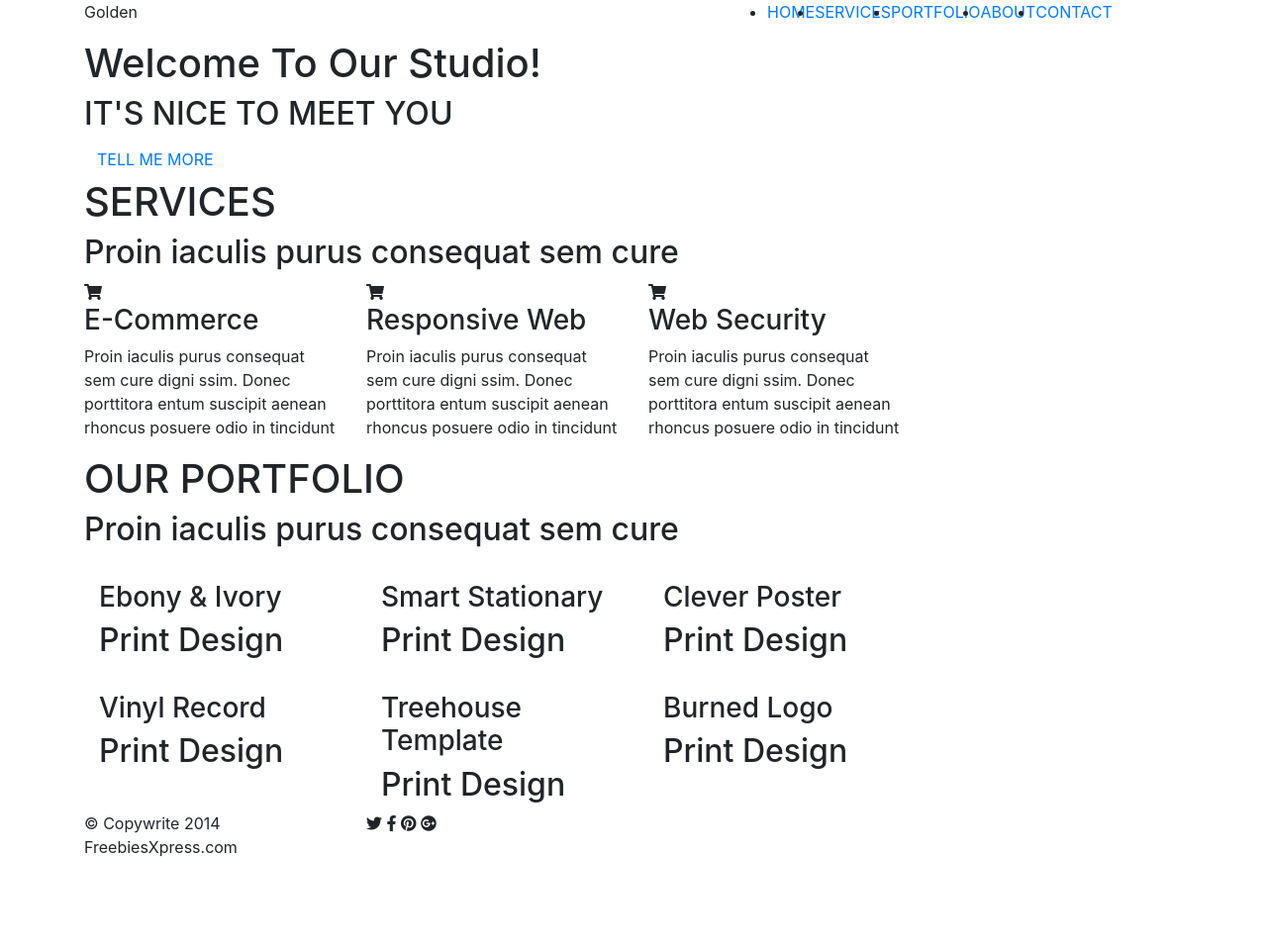
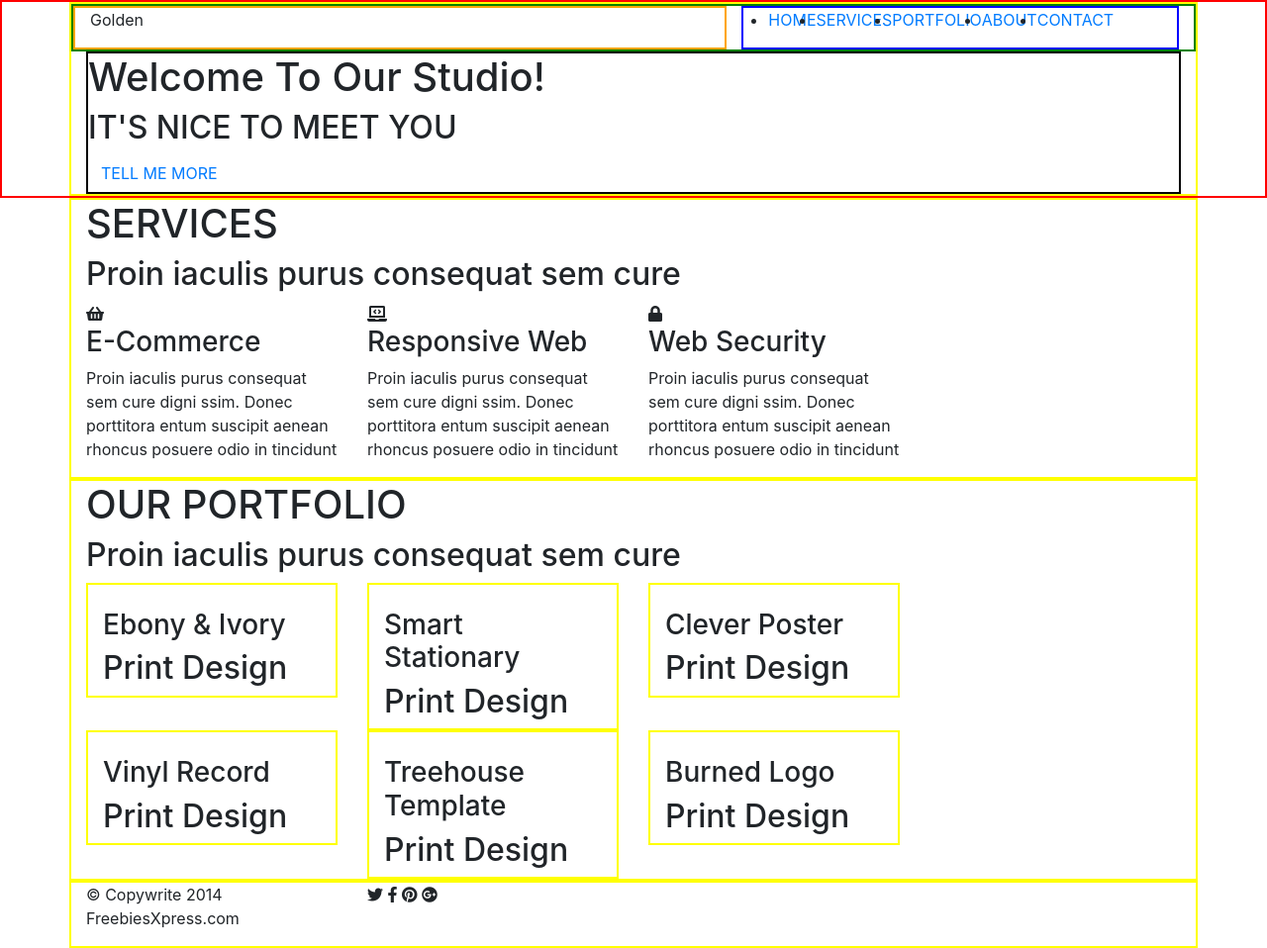
Before and after one commit to olejos777/project-task-runner, a website: page index.html in a window 1280 px wide. Shown: the whole page at 99% size. Before the commit the page ends 884 px from the top, so only its background shows below. Drawn offline with nearby package versions, Linux system fonts and the light colour scheme; a web font is replaced by a local one.

```diff
--- a/index.html
+++ b/index.html
@@ -56,7 +56,7 @@
         </div>
         <div class="row">
           <div class="col-lg-3">
-            <i class="fas fa-shopping-cart"></i>
+            <i class="fas fa-shopping-basket"></i>
             <h3 class="service-name">E-Commerce</h3>
             <p class="service-description">Proin iaculis purus consequat sem cure
               digni ssim. Donec porttitora entum suscipit aenean rhoncus posuere
@@ -64,7 +64,7 @@
             </p>
           </div>
           <div class="col-lg-3">
-            <i class="fas fa-shopping-cart"></i>
+            <i class="fas fa-laptop-code"></i>
             <h3 class="service-name">Responsive Web</h3>
             <p class="service-description">Proin iaculis purus consequat sem cure
               digni ssim. Donec porttitora entum suscipit aenean rhoncus posuere
@@ -72,7 +72,7 @@
             </p>
           </div>
           <div class="col-lg-3">
-            <i class="fas fa-shopping-cart"></i>
+            <i class="fas fa-lock"></i>
             <h3 class="service-name">Web Security</h3>
             <p class="service-description">Proin iaculis purus consequat sem cure
               digni ssim. Donec porttitora entum suscipit aenean rhoncus posuere
--- a/sass/style.scss
+++ b/sass/style.scss
@@ -0,0 +1,35 @@
+/* Global */
+
+$color-main: #ffa502;
+$color-light: #ffffff;
+$font-header: 'Dancing Script', sans-serif;
+$font-text: 'Caladea', sans-serif;
+$font-logo: 'Dancing Script';
+
+*, *::before, *::after {
+  box-sizing: border-box;
+}
+
+.home {
+    border: red solid 2px;
+  }
+
+  .header{
+    border: green solid 2px;
+  }
+
+  .inner-home{
+    border: black solid 2px;
+  }
+
+  .menu {
+    border: blue solid 2px;
+  }
+
+  .logo {
+    border: orange solid 2px;
+  }
+
+  .container {
+    border: yellow solid 2px;
+  }
```
Also changed, not shown: css/style.css, 1 other file.
